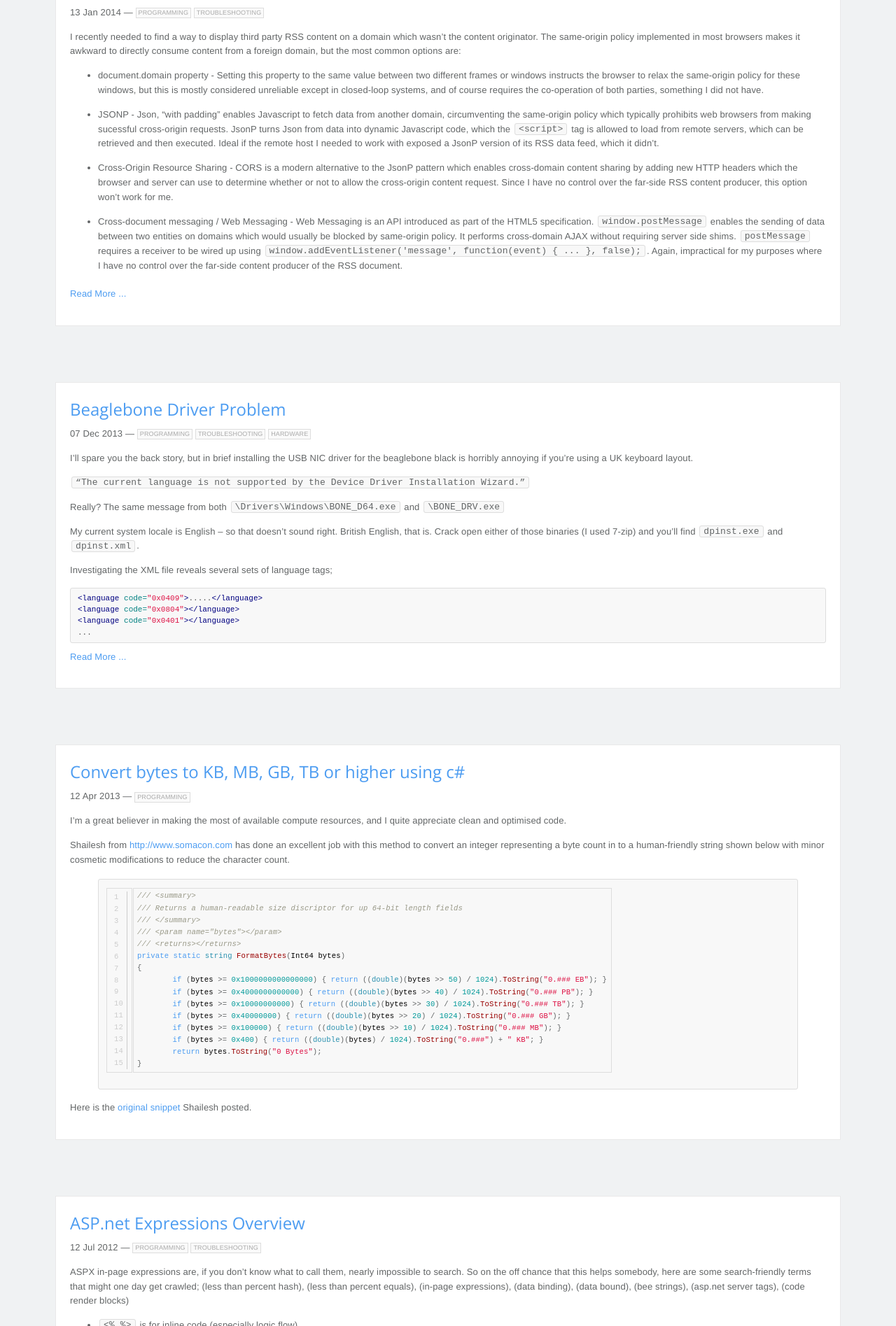
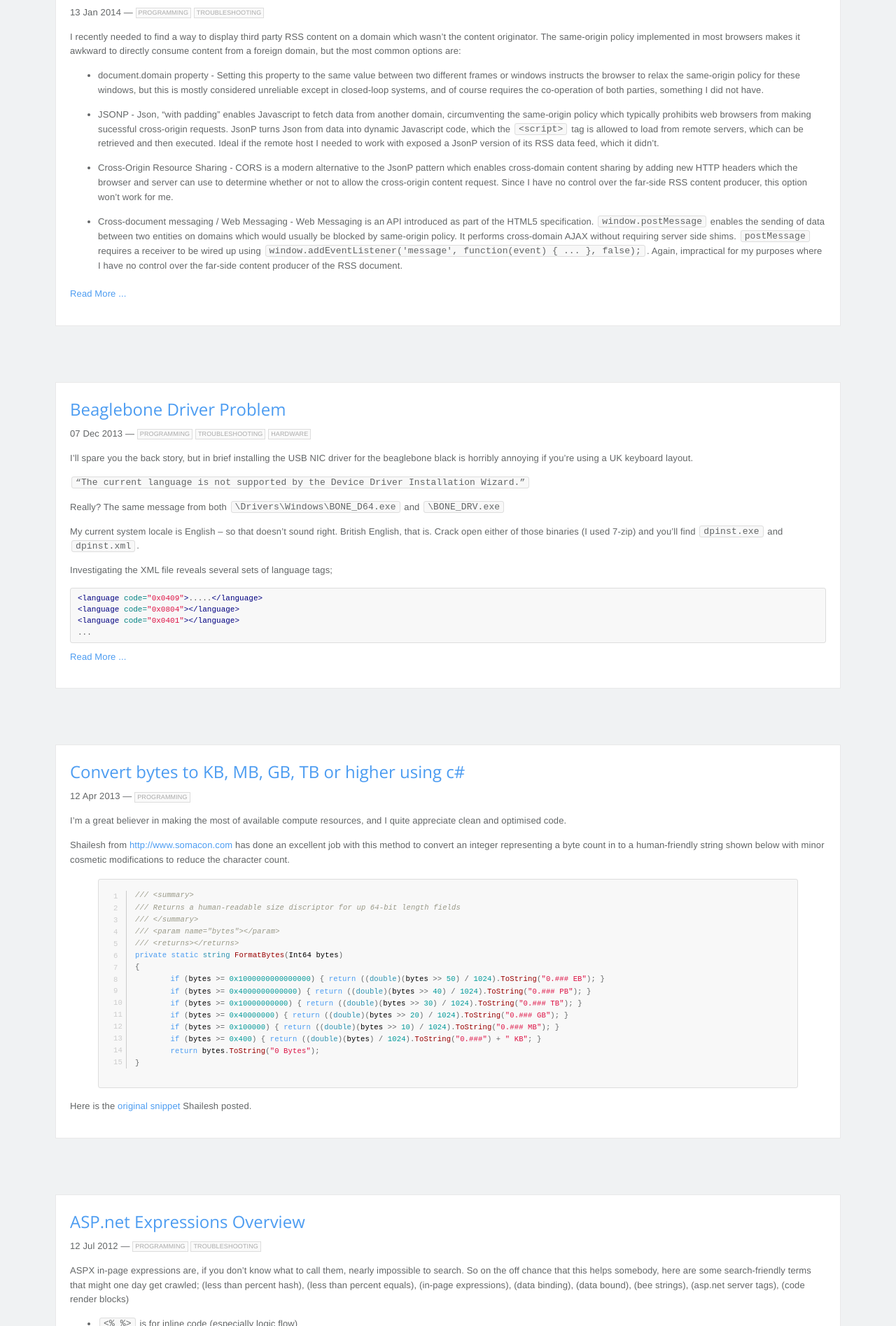
Before and after one commit to pingfu/pingfu.github.io, a Jekyll site: the page built from index.html, in a window 1280 px wide. Shown: the part 4505-6400 px from the top of the page at 70% size. Built offline with Jekyll 4.4.1, drawn with Linux system fonts in a browser that asks for light colours; nearby versions of some CDN libraries.

Commit message:
remove table border

```diff
--- a/css/syntax.css
+++ b/css/syntax.css
@@ -64,6 +64,7 @@
 .highlight pre code { display: block; white-space: pre; overflow-x: auto; word-wrap: normal; }
 
 .highlight table { border: none; }
+.highlight td { border: none; }
 
 /* instruct browser not to allow lineno elements to contain selectable text */
 .lineno {
```
